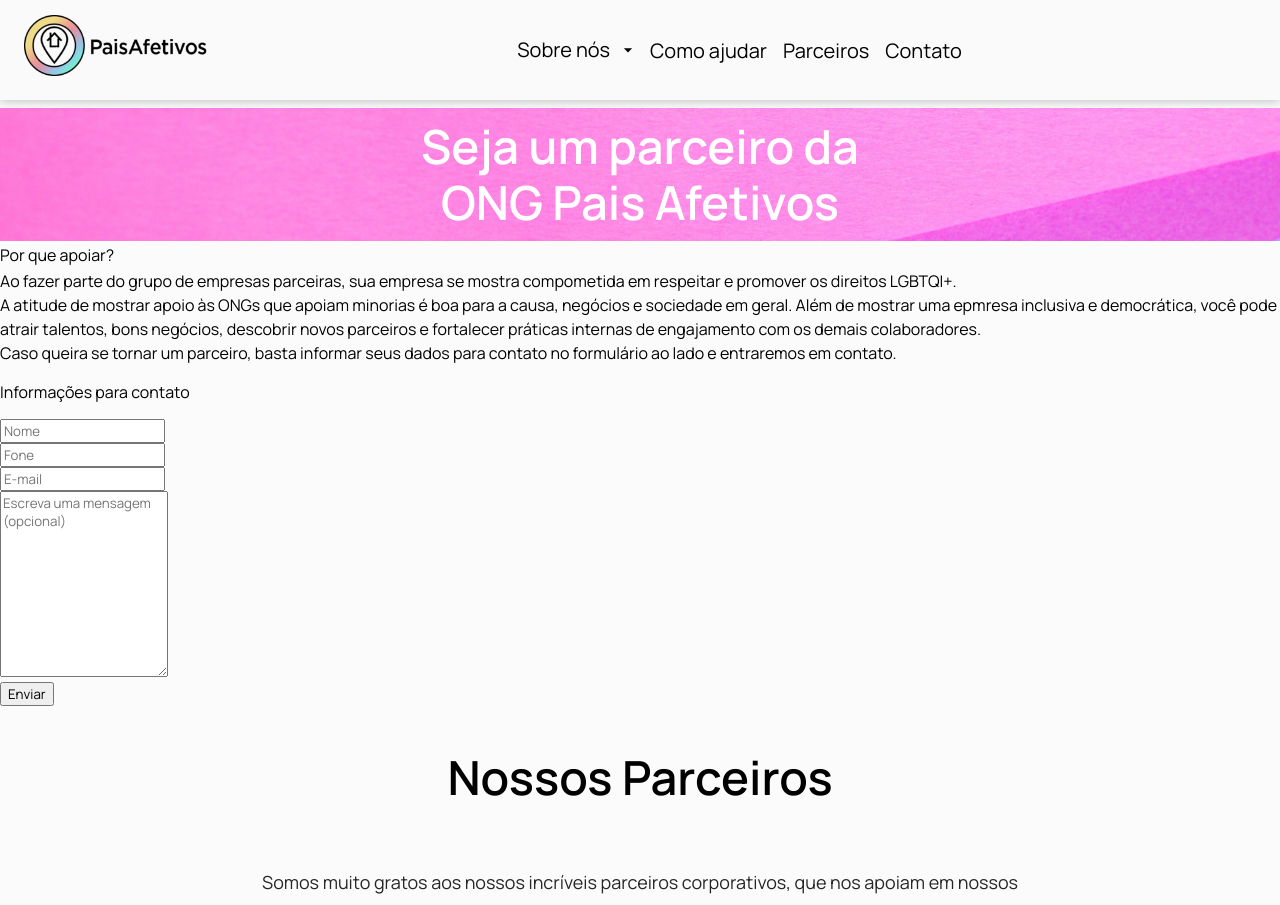
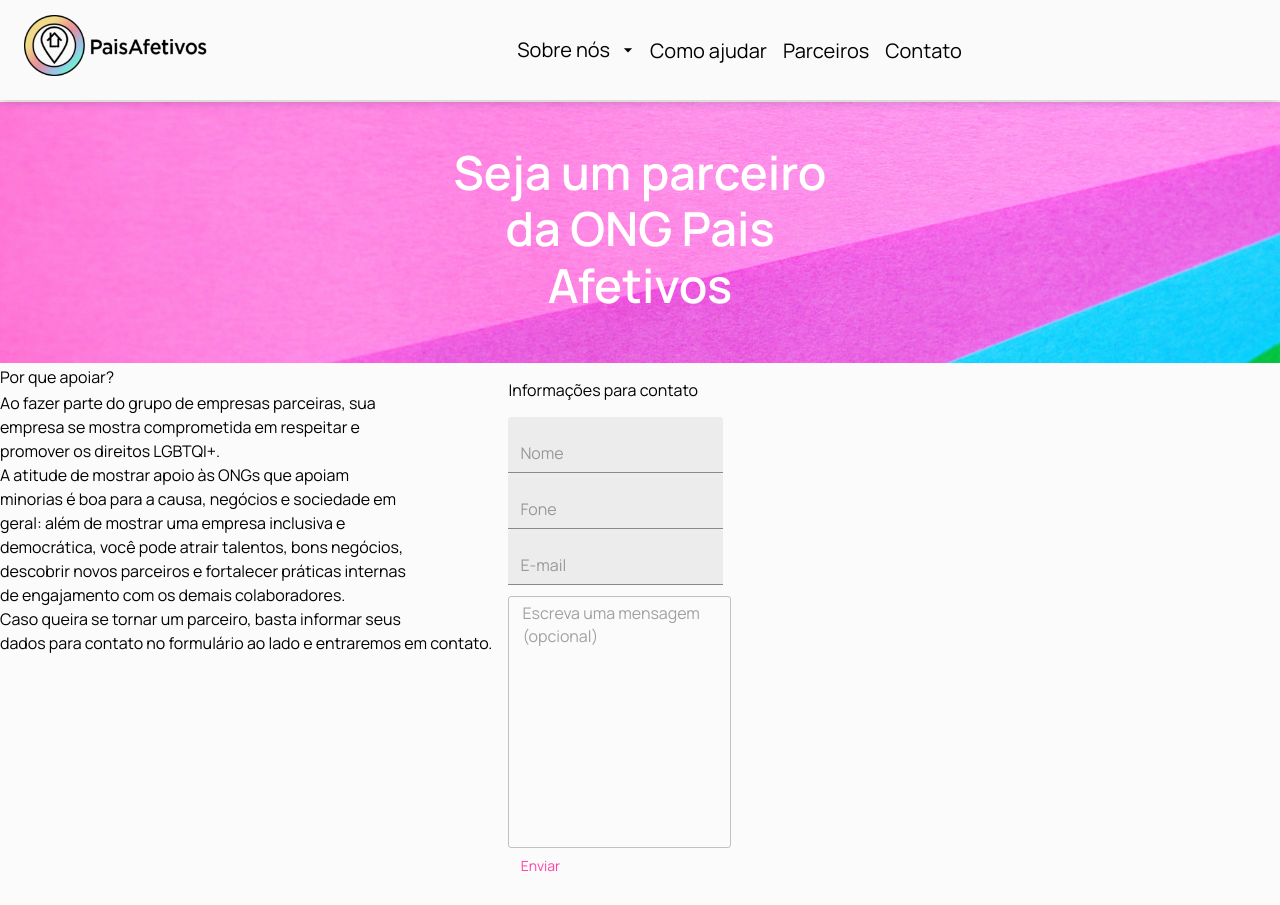
Before and after one commit to GrupoCPB/paisafetivos-web-frontend, a React (Create React App) app: page /parceiros in a window 1280 px wide. Shown: the top 905 px of the page. Built offline with nearby package versions, Linux system fonts and the light colour scheme.

Commit message:
estilizando página parceiros

```diff
--- a/src/components/Partners/index.jsx
+++ b/src/components/Partners/index.jsx
@@ -1,4 +1,5 @@
-import { ActualPartners } from 'style/actualPartners'
+import logoGlobal from 'assets/globalorg-logo.png';
+import paisamigoslogo from 'assets/paisamigos_logo1.png'
 import logoCPB from "assets/cpb-logo.png";
 import logoLGBT from "assets/lgbt-logo.png";
 import forumempresas from "assets/forum-logo.png";
@@ -6,9 +7,8 @@ import probono from "assets/probono-logo.png";
 import atados from "assets/atados-logo.png";
 import eternamente from "assets/eternamente-logo.png";
 
-import { Typography } from '@mui/material'
-
-
+import { ActualPartners } from 'style/actualPartners';
+import { Button, Stack, TextField, Typography } from '@mui/material'
 
 
 export function PartnersPage(){
@@ -16,71 +16,69 @@ export function PartnersPage(){
     <>
     <ActualPartners>
       <div className="header-partners">
-        <Typography variant="h2">Seja um parceiro da<br/> ONG Pais Afetivos</Typography>
+        <Typography variant="h2">Seja um parceiro da ONG Pais Afetivos</Typography>
       </div>
-      <div>
+      <Stack direction="row" spacing={2}>
         <div>
           <Typography variant="subtitle1">Por que apoiar?</Typography>
           <Typography variant="body1">
-            Ao fazer parte do grupo de empresas parceiras, sua empresa se mostra compometida
-            em respeitar e promover os direitos LGBTQI+.
+            Ao fazer parte do grupo de empresas parceiras, sua<br/>empresa se mostra comprometida
+            em respeitar e<br/> promover os direitos LGBTQI+.
           </Typography>
           <Typography variant="body1">
-            A atitude de mostrar apoio às ONGs que apoiam minorias
-            é boa para a causa, negócios e sociedade em geral. Além de mostrar
-            uma epmresa inclusiva e democrática, você pode atrair talentos, bons negócios,
-            descobrir novos parceiros e fortalecer práticas internas de engajamento
+            A atitude de mostrar apoio às ONGs que apoiam<br/> minorias
+            é boa para a causa, negócios e sociedade em <br/>geral: além de mostrar
+            uma empresa inclusiva e<br/> democrática, você pode atrair talentos, bons negócios,<br />
+            descobrir novos parceiros e fortalecer práticas internas<br/> de engajamento
             com os demais colaboradores.
           </Typography>
           <Typography variant="body1">
-            Caso queira se tornar um parceiro, basta informar seus dados para
+            Caso queira se tornar um parceiro, basta informar seus<br/> dados para
             contato no formulário ao lado e entraremos em contato.
           </Typography>
         </div>
-        <div>
+        <div className="partners-form">
           <p>Informações para contato</p>
           <form target="_blank" action="https://formsubmit.co/cristoshiwassaki@gmail.com" method="POST">
             <input type="hidden" name="_template" value="table" />
+            <input type="hidden" name="_subject" value="Empresa Parceira" />
             <input type="hidden" name="_autoresponse" value="Agradecemos pelo seu interesse! Em breve entraremos em contato!" />
-            <input type="hidden" name="_subject" value="Empresa Parceira" />
             <div>
-              <input type="text" name="Nome" placeholder="Nome" />
+              <TextField variant="filled" type="text" name="Nome" placeholder="Nome" />
             </div>
             <div>
-              <input type="text" name="Telefone" placeholder="Fone" />
+              <TextField variant="filled" type="text" name="Telefone" placeholder="Fone" />
             </div>
             <div>
-              <input type="email" name="Email" placeholder="E-mail" />
+              <TextField variant="filled" type="email" name="Email" placeholder="E-mail" />
             </div>
             <div>
-              <textarea name="Mensagem" placeholder="Escreva uma mensagem (opcional)" rows="10"></textarea>
+              <TextField multiline name="Mensagem" placeholder="Escreva uma mensagem (opcional)" rows="10"></TextField>
             </div>
-            <button type="submit">Enviar</button>
+            <Button type="submit">Enviar</Button>
           </form>
         </div>
-      </div>
+      </Stack>
         <div className="partners-area">
           <div className="partners-area-title">
             <h2>Nossos Parceiros</h2>
           </div>
           <div className="partners-area-text">
             <p>
-              Somos muito gratos aos nossos incríveis parceiros corporativos,
-              que nos apoiam em nossos<br/> programas e nos capacitam a servir a
-              população LGBTQ+ que precisam e merecem nosso apoio.
+              Nossa atuação é facilitada com o apoio de nossos parceiros corporativos,<br/>
+              que nos dão suporte em nossos programas e nos capacitam a
+              servir<br/> a população LGBTQ+.
             </p>
           </div>
           <div className="partners-area-images">
-            <div>
+              <img src={logoGlobal} alt="logo global"/>
               <img src={logoCPB} alt="logo-CPB" />
               <img src={logoLGBT} alt="logo-LGBT"/>
+              <img src={paisamigoslogo} alt="logo pais amigos" />
               <img src={forumempresas} alt="logo-forum-empresas"/>
-            </div>
-            <div>
               <img src={probono} alt="logo-probono" />
               <img src={atados} alt="logo-atados"/>
               <img src={eternamente} alt="logo-eternamente"/>
-            </div>
           </div>
         </div>
       </ActualPartners>
--- a/src/components/index.jsx
+++ b/src/components/index.jsx
@@ -4,3 +4,4 @@ export * from './Header';
 export * from './Home';
 export * from './WhoWeAre';
 export * from './Teams';
+export * from './Partners';
--- a/src/style/actualPartners.js
+++ b/src/style/actualPartners.js
@@ -6,6 +6,7 @@ import fundo from 'assets/rectangle.png';
 
 export const ActualPartners = styled.section`
   margin-top: 51px;
+  background-color: #FBFBFB;
   h2{
     font-weight: 600;
     font-size: 47px;
@@ -19,10 +20,11 @@ export const ActualPartners = styled.section`
 
   .header-partners{
     background-image: url(${fundo});
-    margin-top:-7px;
-    padding: 10px 0;
+    margin-top:-13px;
+    padding: 42px 451px 50px;
     text-align: center;
     color: #ffffff;
+    line-height: 64.2px;
   }
 
   .partners-area {
@@ -31,14 +33,14 @@ export const ActualPartners = styled.section`
     justify-content: center;
     align-items: center;
 
-    /* &-title {
+    &-title {
       h2 {
         margin-bottom: 10px;
         color: ${colors.font_h2};
         font-size: 35px;
         font-weight: 700;
       }
-    } */
+    }
 
     &-text {
       p {
```
Also changed, not shown: src/assets/paisamigos_logo1.png (added).
